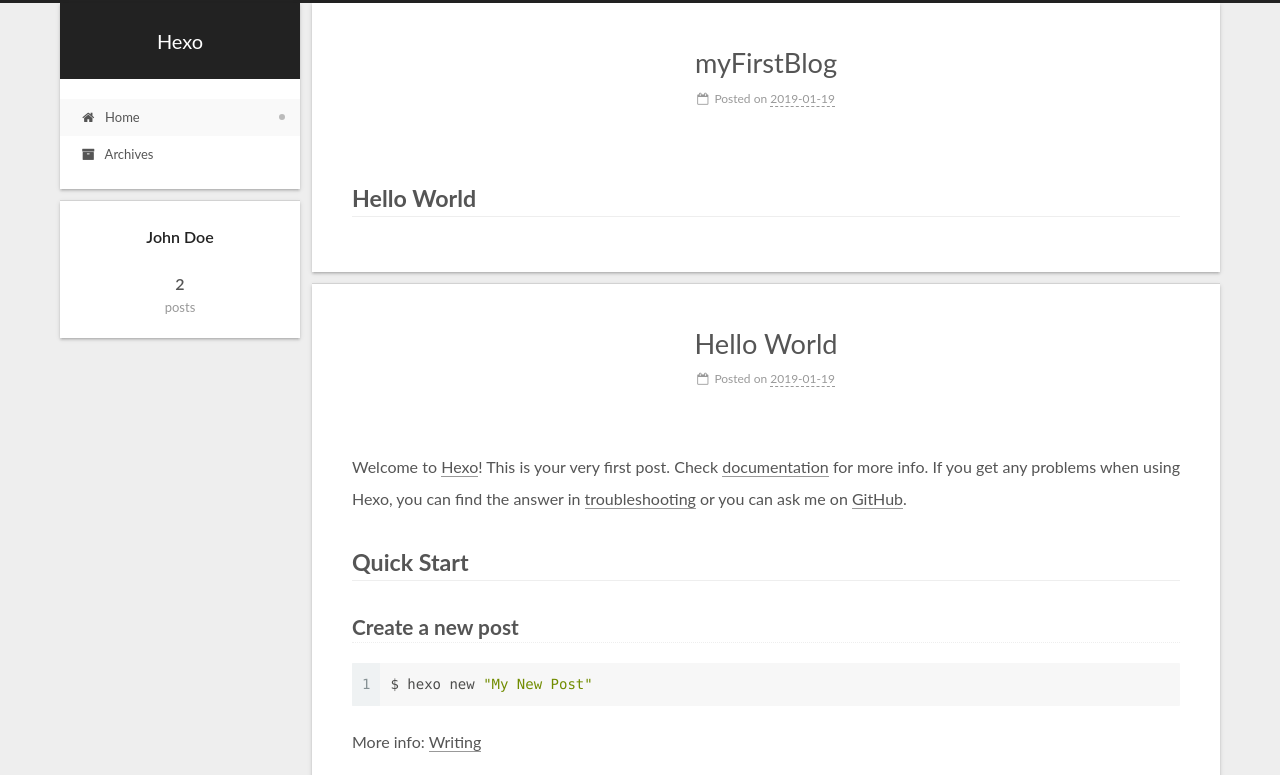
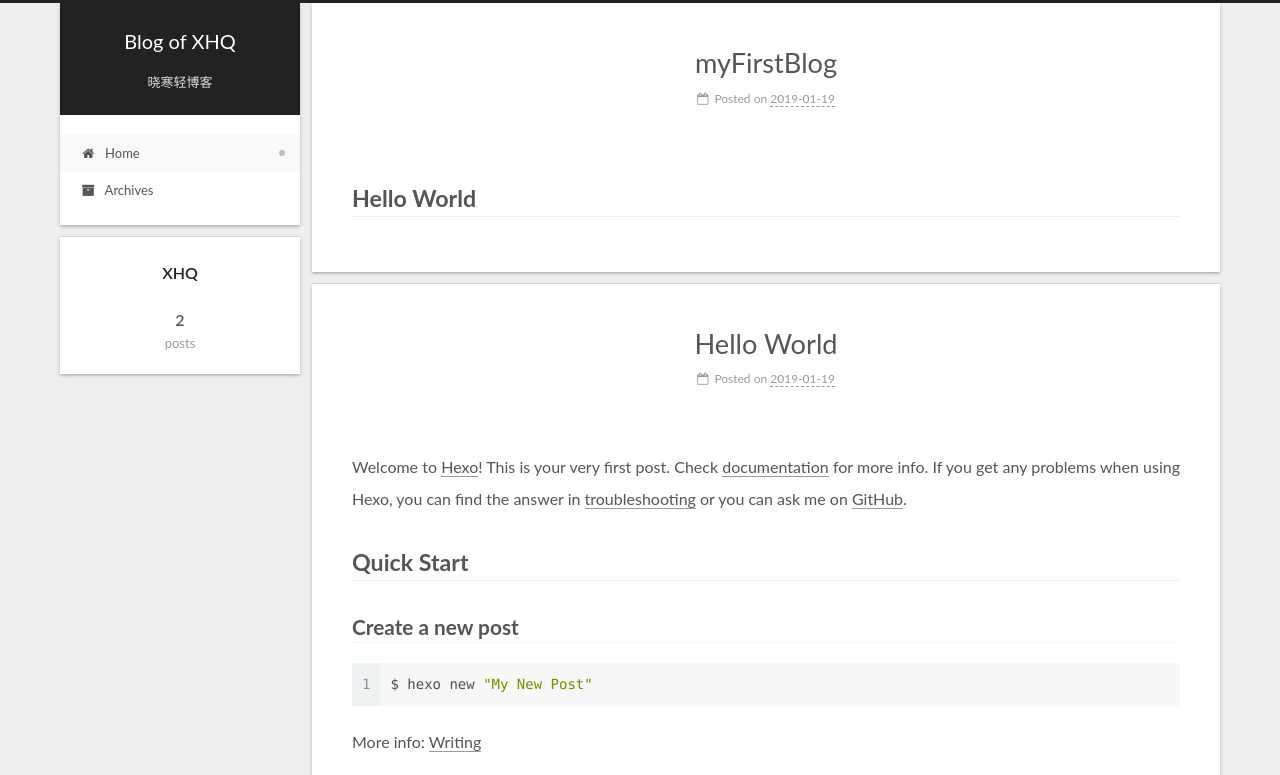
Before and after one commit to xiaohanqing/xiaohanqing.github.io, a plain HTML site: page index.html in a window 1280 px wide. Shown: the top 775 px of the page. Drawn offline with Linux system fonts and the light colour scheme.

Commit message:
Site updated: 2019-01-19 23:50:15

```diff
--- a/css/main.css
+++ b/css/main.css
@@ -1895,7 +1895,7 @@
   width: 4px;
   height: 4px;
   border-radius: 50%;
-  background: #ffff46;
+  background: #c4967e;
 }
 .links-of-blogroll {
   font-size: 13px;
--- a/index.html
+++ b/index.html
@@ -97,12 +97,12 @@
 
 
   <meta property="og:type" content="website">
-<meta property="og:title" content="Hexo">
+<meta property="og:title" content="Blog of XHQ">
 <meta property="og:url" content="http://yoursite.com/index.html">
-<meta property="og:site_name" content="Hexo">
+<meta property="og:site_name" content="Blog of XHQ">
 <meta property="og:locale" content="zh-Hans">
 <meta name="twitter:card" content="summary">
-<meta name="twitter:title" content="Hexo">
+<meta name="twitter:title" content="Blog of XHQ">
 
 
 
@@ -119,7 +119,7 @@
   };
 </script>
 
-  <title>Hexo</title>
+  <title>Blog of XHQ</title>
 
 
 
@@ -179,10 +179,14 @@
     <div class="custom-logo-site-title">
       <a href="/" class="brand" rel="start">
         <span class="logo-line-before"><i></i></span>
-        <span class="site-title">Hexo</span>
+        <span class="site-title">Blog of XHQ</span>
         <span class="logo-line-after"><i></i></span>
       </a>
     </div>
+
+
+        <p class="site-subtitle">晓寒轻博客</p>
+
 
 
   </div>
@@ -288,13 +292,13 @@
     <link itemprop="mainEntityOfPage" href="http://yoursite.com/2019/01/19/myFirstBlog/">
 
     <span hidden itemprop="author" itemscope="" itemtype="http://schema.org/Person">
-      <meta itemprop="name" content="John Doe">
+      <meta itemprop="name" content="XHQ">
       <meta itemprop="description" content="">
       <meta itemprop="image" content="/images/avatar.gif">
     </span>
 
     <span hidden itemprop="publisher" itemscope="" itemtype="http://schema.org/Organization">
-      <meta itemprop="name" content="Hexo">
+      <meta itemprop="name" content="Blog of XHQ">
     </span>
 
 
@@ -430,13 +434,13 @@
     <link itemprop="mainEntityOfPage" href="http://yoursite.com/2019/01/19/hello-world/">
 
     <span hidden itemprop="author" itemscope="" itemtype="http://schema.org/Person">
-      <meta itemprop="name" content="John Doe">
+      <meta itemprop="name" content="XHQ">
       <meta itemprop="description" content="">
       <meta itemprop="image" content="/images/avatar.gif">
     </span>
 
     <span hidden itemprop="publisher" itemscope="" itemtype="http://schema.org/Organization">
-      <meta itemprop="name" content="Hexo">
+      <meta itemprop="name" content="Blog of XHQ">
     </span>
 
 
@@ -591,7 +595,7 @@
         <div class="site-overview">
           <div class="site-author motion-element" itemprop="author" itemscope="" itemtype="http://schema.org/Person">
 
-              <p class="site-author-name" itemprop="name">John Doe</p>
+              <p class="site-author-name" itemprop="name">XHQ</p>
               <p class="site-description motion-element" itemprop="description"></p>
           </div>
 
@@ -649,7 +653,7 @@
   <span class="with-love" id="animate">
     <i class="fa fa-user"></i>
   </span>
-  <span class="author" itemprop="copyrightHolder">John Doe</span>
+  <span class="author" itemprop="copyrightHolder">XHQ</span>
 
 
 
```
Also changed, not shown: 2019/01/19/hello-world/index.html (+11 -7 lines), 2019/01/19/myFirstBlog/index.html (+11 -7 lines), archives/2019/01/index.html (+11 -7 lines), archives/2019/index.html (+11 -7 lines), archives/index.html (+11 -7 lines).
